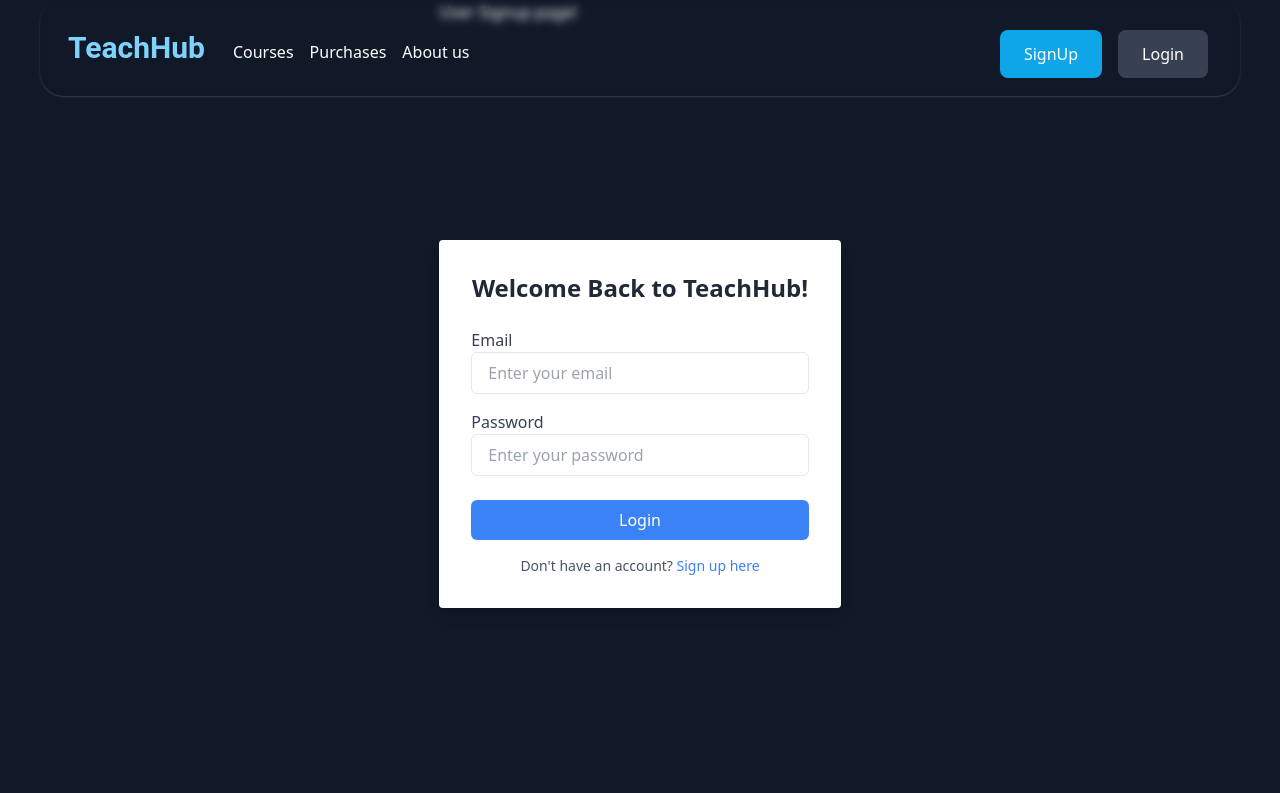
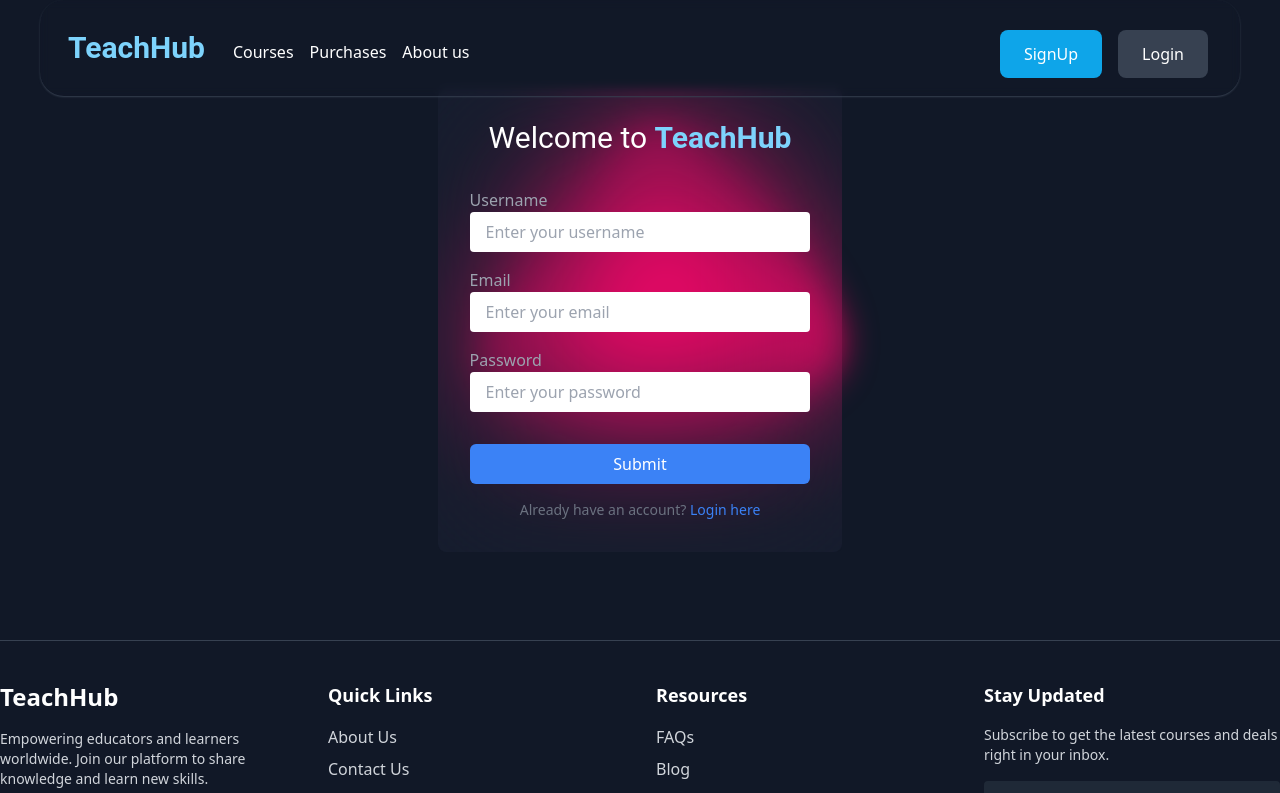
Before and after one commit to Shivamvashist/TeachHub, a React (Vite) app in the folder Frontend/: page /user/signup in a window 1280 px wide. Shown: the top 793 px of the page. Built offline with nearby package versions, Linux system fonts and the light colour scheme; a web font is replaced by a local one.

Commit message:
added frontend of  signup page and also fixed login page

```diff
--- a/Frontend/src/Routes/user/Login.jsx
+++ b/Frontend/src/Routes/user/Login.jsx
@@ -1,6 +1,7 @@
 import Blob1 from "../../assets/blobs homepage/blob1.svg"
 import Blob2 from "../../assets/blobs homepage/blob2.svg"
 import Blob3 from "../../assets/blobs homepage/blob3.svg"
+import { Link } from "react-router-dom"
 
 export function UserLogin(){
 
@@ -12,31 +13,47 @@ export function UserLogin(){
 function Login() {
     return <div>
         <div className="relative h-[80vh] flex items-center justify-center">
-            <img className="absolute -z-10 blur-md" src={Blob2}/>
-            <div className="w-full max-w-md p-8 rounded-lg backdrop-blur-3xl ">
+            <img className="absolute scale-125 -z-10 blur-md" src={Blob2}/>
+            <div className="w-full bg-slate-600 bg-opacity-10 max-w-md p-8 rounded-lg backdrop-blur-3xl ">
+
+                <p className="font-roboto text-center text-3xl mb-8 "> Welcome to <span className=' font-bold text-sky-300 '>TeachHub</span> </p>
+
                 <form className="flex flex-col gap-4 ">
 
                     <div>
                         <label className="block font-medium text-gray-400">
-                            Email
-                            <input className="w-full rounded py-2 px-4" type="email" required placeholder="Enter your email"/>
+                            Username
+                            <input className="w-full rounded py-2 px-4 focus:outline-none focus:ring-2 focus:ring-blue-500"
+                            type="text"
+                            required placeholder="Enter your username"
+
+                            />
+
                         </label>
                     </div>
 
                     <div>
                         <label className="block font-medium text-gray-400 ">
                             Password
-                            <input className="w-full rounded py-2 px-4" type="text" required placeholder="Enter your password"/>
+                            <input className="w-full rounded py-2 px-4 focus:outline-none focus:ring-2 focus:ring-blue-500 "
+                            type="password"
+                            required placeholder="Enter your password"/>
                         </label>
                     </div>
 
                     <div>
-                        <button className="bg-blue-500 py-2 w-full rounded-md  text-white my-4 hover:bg-blue-600 transition duration-300">
+                        <button className="bg-blue-500 py-2 w-full rounded-md  text-white mt-4 hover:bg-blue-600 transition duration-300">
                             Submit
                         </button>
                     </div>
 
                 </form>
+                <p className="text-center text-gray-500 text-sm mt-4">
+                    Don't have an account?{" "}
+                    <Link to="/user/signup" className="text-blue-500 hover:underline">
+                        Sign up here
+                    </Link>
+                </p>
             </div>
         </div>
     </div>
--- a/Frontend/src/Routes/user/Signup.jsx
+++ b/Frontend/src/Routes/user/Signup.jsx
@@ -1,16 +1,69 @@
 import { useState } from 'react'
-
+import Blob1 from "../../assets/blobs homepage/blob1.svg"
+import Blob2 from "../../assets/blobs homepage/blob2.svg"
+import Blob3 from "../../assets/blobs homepage/blob3.svg"
 import {Outlet,Link} from 'react-router-dom'
 
 export function UserSignup(){
 
     return <div>
-        User Signup page!
-        <LoginPage/>
+        <Signup />
     </div>
 }
 
-const LoginPage = () => {
+function Signup() {
+
+  return <div>
+    <div className="relative h-[80vh] flex items-center justify-center">
+            <img className="absolute scale-150 -z-10 blur-md" src={Blob2}/>
+            <div className="w-full bg-slate-600 bg-opacity-10 max-w-md p-8 rounded-lg backdrop-blur-3xl ">
+
+            <p className="font-roboto text-center text-3xl mb-8 "> Welcome to <span className=' font-bold text-sky-300 '>TeachHub</span> </p>
+
+                <form className="flex flex-col gap-4 ">
+
+                    <div>
+                        <label className="block font-medium text-gray-400">
+                            Username
+                            <input className="w-full rounded py-2 px-4 focus:outline-none focus:ring-2 focus:ring-blue-500" type="text" required placeholder="Enter your username"/>
+                        </label>
+                    </div>
+
+                    <div>
+                        <label className="block font-medium text-gray-400">
+                            Email
+                            <input className="w-full rounded py-2 px-4 focus:outline-none focus:ring-2 focus:ring-blue-500" type="email" required placeholder="Enter your email"/>
+                        </label>
+                    </div>
+
+                    <div>
+                        <label className="block font-medium text-gray-400 ">
+                            Password
+                            <input className="w-full rounded py-2 px-4 focus:outline-none focus:ring-2 focus:ring-blue-500" type="text" required placeholder="Enter your password"/>
+                        </label>
+                    </div>
+
+                    <div>
+                        <button className="bg-blue-500 py-2 w-full rounded-md  text-white mt-4 hover:bg-blue-600 transition duration-300">
+                            Submit
+                        </button>
+                    </div>
+
+                </form>
+                <p className="text-center text-gray-500 text-sm mt-4">
+                    Already have an account?{" "}
+                    <Link to="/user/login" className="text-blue-500 hover:underline">
+                        Login here
+                    </Link>
+                </p>
+            </div>
+        </div>
+  </div>
+
+}
+
+
+const LoginPage1 = () => {
 
 
 
--- a/Frontend/src/output.css
+++ b/Frontend/src/output.css
@@ -636,11 +636,6 @@ video {
   margin-bottom: 6rem;
 }
 
-.my-4 {
-  margin-top: 1rem;
-  margin-bottom: 1rem;
-}
-
 .mb-2 {
   margin-bottom: 0.5rem;
 }
@@ -677,6 +672,10 @@ video {
   margin-top: 1rem;
 }
 
+.mb-8 {
+  margin-bottom: 2rem;
+}
+
 .block {
   display: block;
 }
@@ -703,6 +702,10 @@ video {
 
 .h-screen {
   height: 100vh;
+}
+
+.h-1 {
+  height: 0.25rem;
 }
 
 .min-h-screen {
@@ -749,8 +752,21 @@ video {
   transform: translate(var(--tw-translate-x), var(--tw-translate-y)) rotate(var(--tw-rotate)) skewX(var(--tw-skew-x)) skewY(var(--tw-skew-y)) scaleX(var(--tw-scale-x)) scaleY(var(--tw-scale-y));
 }
 
-.rotate-90 {
-  --tw-rotate: 90deg;
+.scale-125 {
+  --tw-scale-x: 1.25;
+  --tw-scale-y: 1.25;
+  transform: translate(var(--tw-translate-x), var(--tw-translate-y)) rotate(var(--tw-rotate)) skewX(var(--tw-skew-x)) skewY(var(--tw-skew-y)) scaleX(var(--tw-scale-x)) scaleY(var(--tw-scale-y));
+}
+
+.scale-110 {
+  --tw-scale-x: 1.1;
+  --tw-scale-y: 1.1;
+  transform: translate(var(--tw-translate-x), var(--tw-translate-y)) rotate(var(--tw-rotate)) skewX(var(--tw-skew-x)) skewY(var(--tw-skew-y)) scaleX(var(--tw-scale-x)) scaleY(var(--tw-scale-y));
+}
+
+.scale-150 {
+  --tw-scale-x: 1.5;
+  --tw-scale-y: 1.5;
   transform: translate(var(--tw-translate-x), var(--tw-translate-y)) rotate(var(--tw-rotate)) skewX(var(--tw-skew-x)) skewY(var(--tw-skew-y)) scaleX(var(--tw-scale-x)) scaleY(var(--tw-scale-y));
 }
 
@@ -888,6 +904,50 @@ video {
 .bg-white {
   --tw-bg-opacity: 1;
   background-color: rgb(255 255 255 / var(--tw-bg-opacity, 1));
+}
+
+.bg-inherit {
+  background-color: inherit;
+}
+
+.bg-slate-600 {
+  --tw-bg-opacity: 1;
+  background-color: rgb(71 85 105 / var(--tw-bg-opacity, 1));
+}
+
+.bg-blue-50 {
+  --tw-bg-opacity: 1;
+  background-color: rgb(239 246 255 / var(--tw-bg-opacity, 1));
+}
+
+.bg-slate-50 {
+  --tw-bg-opacity: 1;
+  background-color: rgb(248 250 252 / var(--tw-bg-opacity, 1));
+}
+
+.bg-slate-950 {
+  --tw-bg-opacity: 1;
+  background-color: rgb(2 6 23 / var(--tw-bg-opacity, 1));
+}
+
+.bg-opacity-5 {
+  --tw-bg-opacity: 0.05;
+}
+
+.bg-opacity-10 {
+  --tw-bg-opacity: 0.1;
+}
+
+.bg-gradient-to-t {
+  background-image: linear-gradient(to top, var(--tw-gradient-stops));
+}
+
+.bg-gradient-to-tl {
+  background-image: linear-gradient(to top left, var(--tw-gradient-stops));
+}
+
+.bg-gradient-to-b {
+  background-image: linear-gradient(to bottom, var(--tw-gradient-stops));
 }
 
 .p-6 {
@@ -1047,6 +1107,10 @@ video {
   opacity: 0.9;
 }
 
+.opacity-5 {
+  opacity: 0.05;
+}
+
 .shadow-lg {
   --tw-shadow: 0 10px 15px -3px rgb(0 0 0 / 0.1), 0 4px 6px -4px rgb(0 0 0 / 0.1);
   --tw-shadow-colored: 0 10px 15px -3px var(--tw-shadow-color), 0 4px 6px -4px var(--tw-shadow-color);
@@ -1074,26 +1138,14 @@ video {
   filter: var(--tw-blur) var(--tw-brightness) var(--tw-contrast) var(--tw-grayscale) var(--tw-hue-rotate) var(--tw-invert) var(--tw-saturate) var(--tw-sepia) var(--tw-drop-shadow);
 }
 
-.backdrop-blur-2xl {
-  --tw-backdrop-blur: blur(40px);
+.backdrop-blur-3xl {
+  --tw-backdrop-blur: blur(64px);
   -webkit-backdrop-filter: var(--tw-backdrop-blur) var(--tw-backdrop-brightness) var(--tw-backdrop-contrast) var(--tw-backdrop-grayscale) var(--tw-backdrop-hue-rotate) var(--tw-backdrop-invert) var(--tw-backdrop-opacity) var(--tw-backdrop-saturate) var(--tw-backdrop-sepia);
   backdrop-filter: var(--tw-backdrop-blur) var(--tw-backdrop-brightness) var(--tw-backdrop-contrast) var(--tw-backdrop-grayscale) var(--tw-backdrop-hue-rotate) var(--tw-backdrop-invert) var(--tw-backdrop-opacity) var(--tw-backdrop-saturate) var(--tw-backdrop-sepia);
 }
 
 .backdrop-blur-sm {
   --tw-backdrop-blur: blur(4px);
-  -webkit-backdrop-filter: var(--tw-backdrop-blur) var(--tw-backdrop-brightness) var(--tw-backdrop-contrast) var(--tw-backdrop-grayscale) var(--tw-backdrop-hue-rotate) var(--tw-backdrop-invert) var(--tw-backdrop-opacity) var(--tw-backdrop-saturate) var(--tw-backdrop-sepia);
-  backdrop-filter: var(--tw-backdrop-blur) var(--tw-backdrop-brightness) var(--tw-backdrop-contrast) var(--tw-backdrop-grayscale) var(--tw-backdrop-hue-rotate) var(--tw-backdrop-invert) var(--tw-backdrop-opacity) var(--tw-backdrop-saturate) var(--tw-backdrop-sepia);
-}
-
-.backdrop-blur-xl {
-  --tw-backdrop-blur: blur(24px);
-  -webkit-backdrop-filter: var(--tw-backdrop-blur) var(--tw-backdrop-brightness) var(--tw-backdrop-contrast) var(--tw-backdrop-grayscale) var(--tw-backdrop-hue-rotate) var(--tw-backdrop-invert) var(--tw-backdrop-opacity) var(--tw-backdrop-saturate) var(--tw-backdrop-sepia);
-  backdrop-filter: var(--tw-backdrop-blur) var(--tw-backdrop-brightness) var(--tw-backdrop-contrast) var(--tw-backdrop-grayscale) var(--tw-backdrop-hue-rotate) var(--tw-backdrop-invert) var(--tw-backdrop-opacity) var(--tw-backdrop-saturate) var(--tw-backdrop-sepia);
-}
-
-.backdrop-blur-3xl {
-  --tw-backdrop-blur: blur(64px);
   -webkit-backdrop-filter: var(--tw-backdrop-blur) var(--tw-backdrop-brightness) var(--tw-backdrop-contrast) var(--tw-backdrop-grayscale) var(--tw-backdrop-hue-rotate) var(--tw-backdrop-invert) var(--tw-backdrop-opacity) var(--tw-backdrop-saturate) var(--tw-backdrop-sepia);
   backdrop-filter: var(--tw-backdrop-blur) var(--tw-backdrop-brightness) var(--tw-backdrop-contrast) var(--tw-backdrop-grayscale) var(--tw-backdrop-hue-rotate) var(--tw-backdrop-invert) var(--tw-backdrop-opacity) var(--tw-backdrop-saturate) var(--tw-backdrop-sepia);
 }
```
